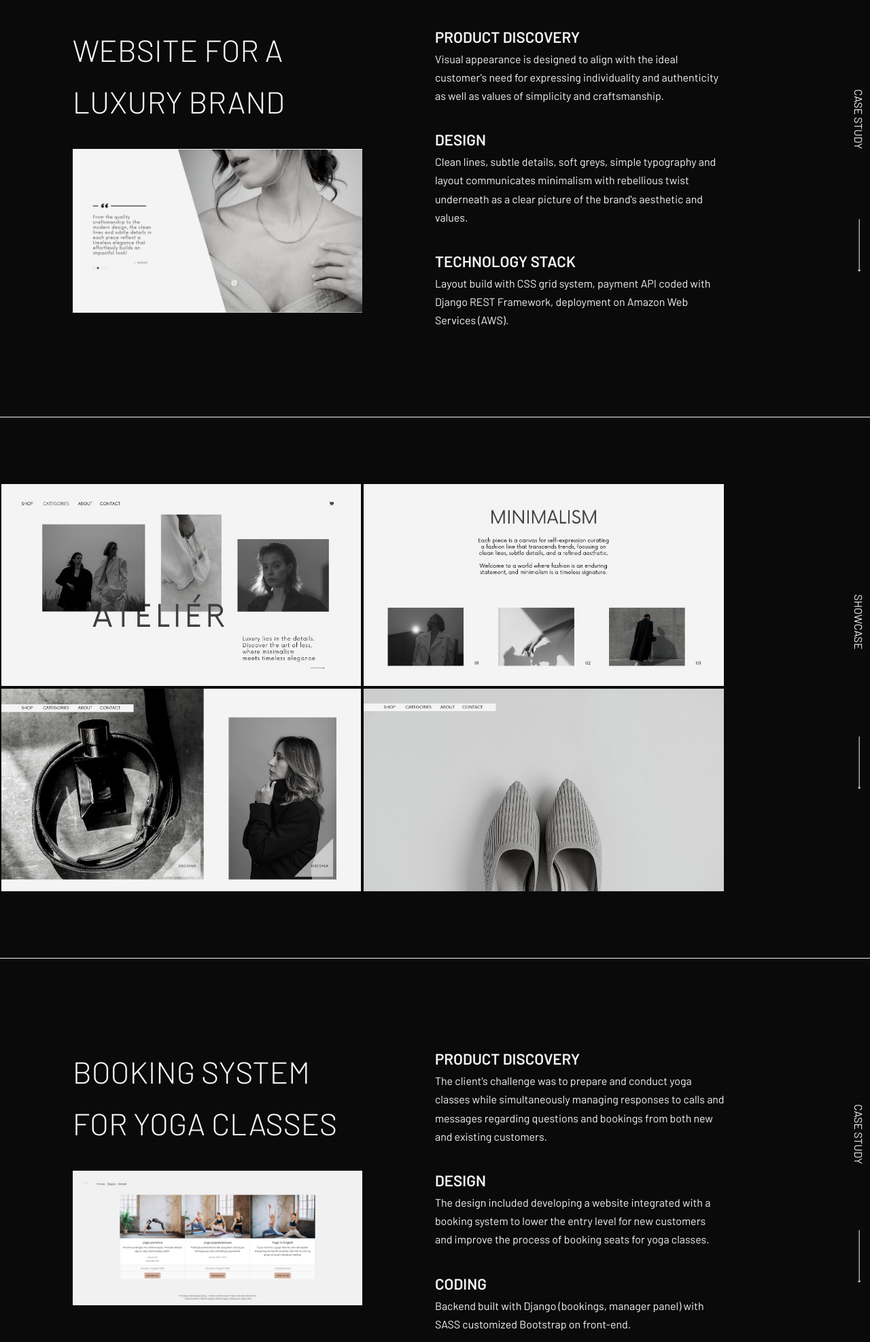
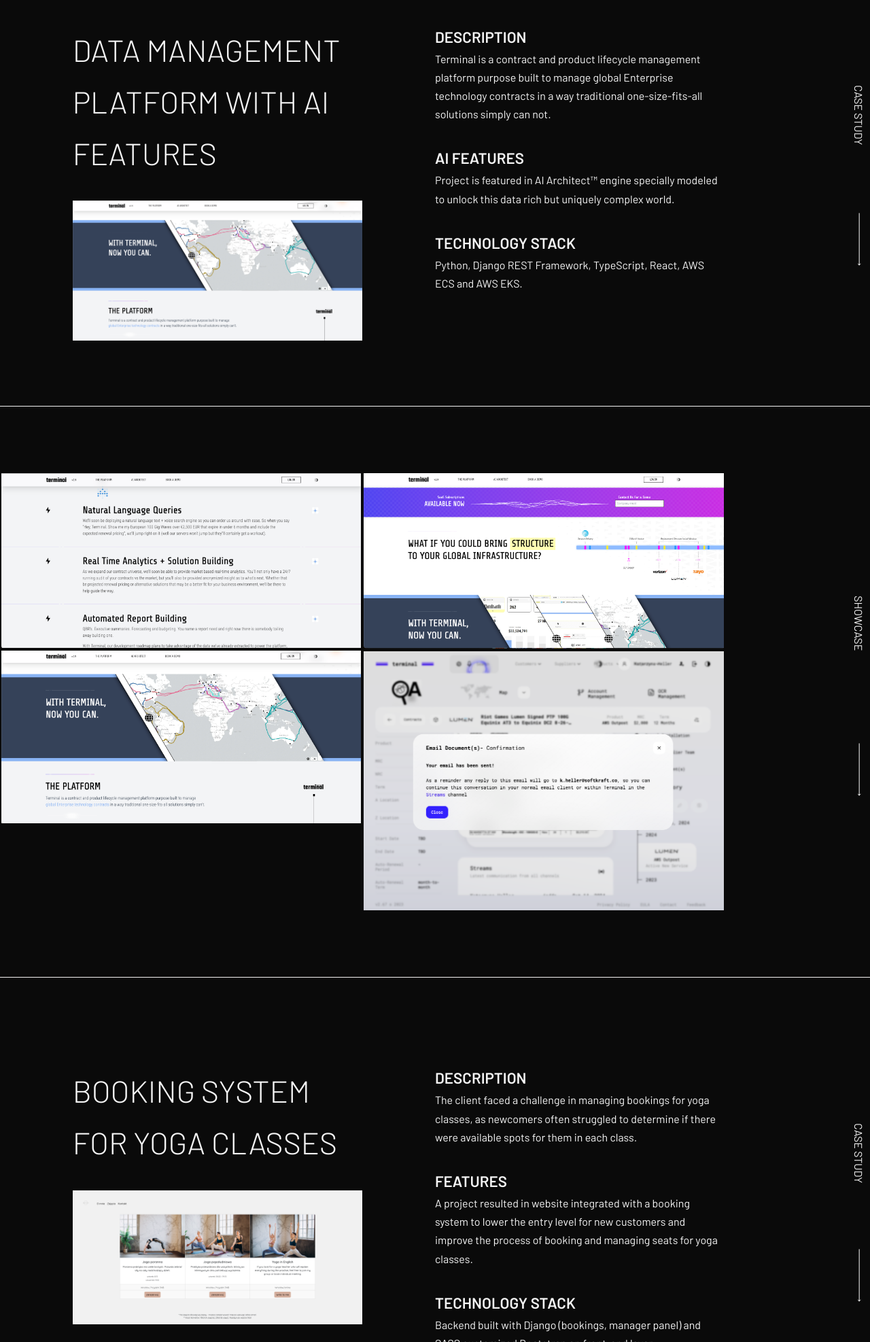
Before and after one commit to katarzynaheller/katarzynaheller.github.io, a plain HTML site: page index.html in a window 1280 px wide. Shown: the part 826-2800 px from the top of the page at 68% size. Drawn offline with Linux system fonts and the light colour scheme.

Commit message:
Change project to datamob in portfolio

```diff
--- a/index.html
+++ b/index.html
@@ -48,27 +48,25 @@
             <div class="container">
                 <div class="col-2-span-4 padding-top-30">
                     <div class="">
-                        <h3 class="section-heading uppercase outline-bottom padding-bottom-30">Website for a luxury
-                            brand
+                        <h3 class="section-heading uppercase outline-bottom padding-bottom-30">Data management platform
+                            with AI features
                         </h3>
                     </div>
                     <div class="">
-                        <img src="images/website_fashion_brand.jpg" alt="Design of Luxury Fashion Brand Website">
+                        <img src="images/datamob_1.png" alt="Data management platform built with Python">
                     </div>
                 </div>
 
                 <div class="col-7-span-4 project-description padding-top-30">
-                    <h4 class="midsection-heading uppercase">Product Discovery</h4>
-                    <p class="padding-bottom-30">Visual
-                        appearance is designed to align with the ideal customer's need for expressing individuality and
-                        authenticity as well as values of simplicity and craftsmanship.</p>
-                    <h4 class="midsection-heading uppercase">Design</h4>
-                    <p class="padding-bottom-30">Clean lines, subtle details, soft greys, simple
-                        typography and layout communicates minimalism with rebellious twist underneath as a clear
-                        picture of the brand's aesthetic and values.</p>
+                    <h4 class="midsection-heading uppercase">Description</h4>
+                    <p class="padding-bottom-30">Terminal is a contract and product lifecycle management platform
+                        purpose built to manage global Enterprise technology contracts in a way traditional
+                        one-size-fits-all solutions simply can not.</p>
+                    <h4 class="midsection-heading uppercase">AI features</h4>
+                    <p class="padding-bottom-30">Project is featured in AI Architect™ engine specially modeled to unlock
+                        this data rich but uniquely complex world.</p>
                     <h4 class="midsection-heading uppercase">Technology Stack</h4>
-                    <p class="padding-bottom-30">Layout build with CSS grid system, payment API coded with Django REST
-                        Framework, deployment on Amazon Web Services (AWS).
+                    <p class="padding-bottom-30">Python, Django REST Framework, TypeScript, React, AWS ECS and AWS EKS.
                     </p>
                 </div>
 
@@ -79,20 +77,17 @@
             </div>
         </section>
 
-        <!-- CASE STUDY 1 GALLERY -->
+        <!-- CASE STUDY 1: DATAMOB (GALLERY) -->
         <section class="full-width outline-bottom" id="project-one-demo">
             <div class="container">
                 <div class="col-1-span-5">
-                    <img src="images/Fashion_brand_home.jpg" class="portfolio-item"
-                        alt="Screenshot of Homepage Fashion Luxury Brand Website">
-                    <img src="images/Fashion_brand_navigation.jpg" class="portfolio-item"
-                        alt="Screenshot of Navigation Fashion Luxury Brand Website">
+                    <img src="images/datamob.png" class="portfolio-item" alt="Screenshot Terminal ai">
+                    <img src="images/datamob_1.png" class="portfolio-item" alt="terminal.ai crm project">
                 </div>
                 <div class="col-6-span-5">
-                    <img src="images/Fashion_brand_values.jpg" class="portfolio-item"
-                        alt="Screenshot of a Website for Luxury Brand About Page">
-                    <img src="images/fashion_brand_website_nav.jpg" class="portfolio-item"
-                        alt="Screenshot of A Luxury Brand Website Minimalistic Navigation">
+                    <img src="images/datamob_2.png" class="portfolio-item"
+                        alt="Screenshot of a Terminal app from datamob">
+                    <img src="images/datamob4.png" class="portfolio-item" alt="App for data management">
                 </div>
                 <aside class="col-side-end side-arrow">
                     <p class="rotate side-title uppercase">Showcase</p>
@@ -101,7 +96,7 @@
             </div>
         </section>
 
-        <!-- CASE STUDY 1 DESCRIPTION -->
+        <!-- CASE STUDY 1 DATAMOB (DESCRIPTION) -->
         <section class="full-width outline-bottom" id="project-two-info">
             <div class="container">
                 <div class="col-2-span-4 padding-top-30">
@@ -116,17 +111,17 @@
                     </div>
                 </div>
                 <div class="col-7-span-4 project-description padding-top-30">
-                    <h4 class="midsection-heading uppercase">Product Discovery</h4>
-                    <p class="padding-bottom-30">The client's challenge was to prepare and conduct yoga classes while
-                        simultaneously managing responses to calls and messages regarding questions and bookings from
-                        both new and existing customers. </p>
-                    <h4 class="midsection-heading uppercase">Design</h4>
-                    <p class="padding-bottom-30">The design included developing a website integrated with a booking
-                        system to lower the entry level for new customers and improve the process of booking seats for
+                    <h4 class="midsection-heading uppercase">Description</h4>
+                    <p class="padding-bottom-30">The client faced a challenge in managing bookings for yoga classes, as
+                        newcomers often struggled to determine if there were available spots for them in each class.</p>
+                    <h4 class="midsection-heading uppercase">Features</h4>
+                    <p class="padding-bottom-30">A project resulted in website integrated with a booking
+                        system to lower the entry level for new customers and improve the process of booking and
+                        managing seats for
                         yoga classes.</p>
-                    <h4 class="midsection-heading uppercase">Coding</h4>
-                    <p class="padding-bottom-30">Backend built with Django (bookings, manager panel) with SASS
-                        customized Bootstrap on front-end.</p>
+                    <h4 class="midsection-heading uppercase">Technology Stack</h4>
+                    <p class="padding-bottom-30">Backend built with Django (bookings, manager panel) and SASS
+                        customized Bootstrap on front-end layer.</p>
                 </div>
 
                 <aside class="col-side-end side-arrow">
@@ -194,7 +189,7 @@
                 <div class="col-2-span-6">
                     <h3 class="section-heading padding-top-100">I haven't seen a person so determined
                         to find solutions for a long time. </h3>
-                    <p class="text-accent padding-bottom-100">- Piotr, Engineer Manager</p>
+                    <p class="text-accent padding-bottom-100">- Piotr, Engineering Manager</p>
 
                 </div>
 
@@ -219,7 +214,7 @@
                     <div class="bold-list-flex v-flex">
                         <p class="bold-list-heading uppercase">Science</p>
                         <p class="bold-list-heading uppercase">Ecommerce</p>
-                        <p class="bold-list-heading uppercase">Ecology</p>
+                        <p class="bold-list-heading uppercase">Edtech</p>
                         <p class="bold-list-heading uppercase">Data management</p>
                     </div>
                 </div>
@@ -239,8 +234,8 @@
                         <span>
                             <span>Idea</span>
                             <span>Business</span>
-                            <span>Podcast</span>
-                            <span>E-course</span>
+                            <span>App</span>
+                            <span>Solution</span>
                         </span>
                     </span>
                     </p>
```
Also changed, not shown: images/datamob.png (added), images/datamob4.png (added), images/datamob_1.png (added), images/datamob_2.png (added).
